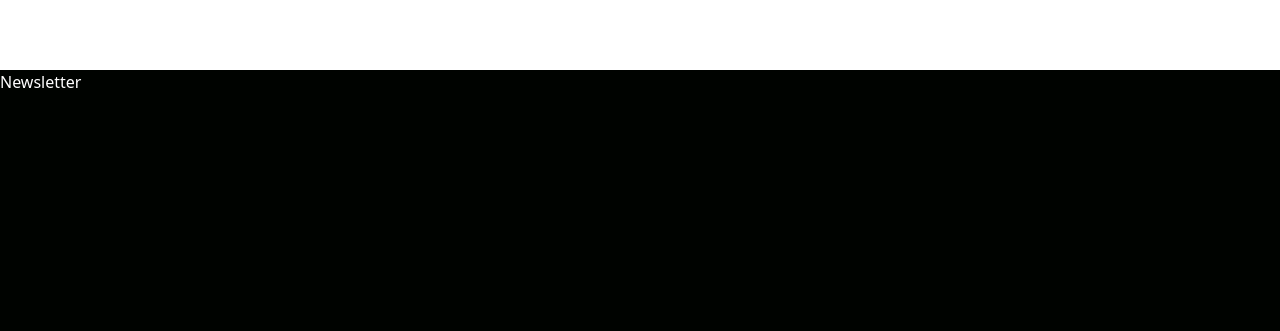
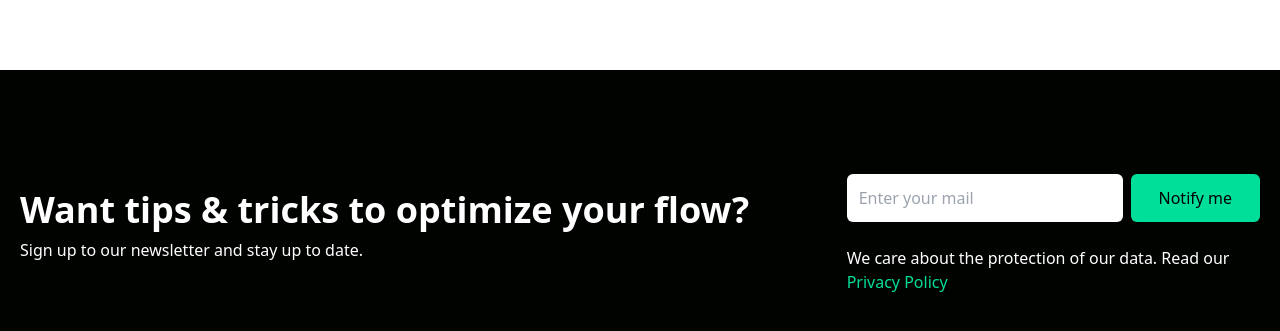
Before and after one commit to theheemmanuel/React-Tailwind, a React (Vite) app: page / in a window 1280 px wide. Shown: the part 1265-1596 px from the top of the page. Before the commit the page ends 1359 px from the top, so only its background shows below. Built offline with nearby package versions, Linux system fonts and the light colour scheme.

Commit message:
hover effects

```diff
--- a/src/components/Newsletter.tsx
+++ b/src/components/Newsletter.tsx
@@ -1,7 +1,34 @@
 import React from "react";
 
 const Newsletter = () => {
-  return <div>Newsletter</div>;
+  return (
+    <div className="w-full text-white py-16">
+      <div className="max-w-[1240px] mx-auto grid lg:grid-cols-3 items-center">
+        <div className="lg:col-span-2">
+          <h1 className="md:text-4xl sm:text-3xl text-2xl font-bold py-2">
+            Want tips & tricks to optimize your flow?
+          </h1>
+          <p>Sign up to our newsletter and stay up to date.</p>
+        </div>
+        <div className="my-4">
+          <div className="flex flex-col sm:flex-row items-center justify-between w-full">
+            <input
+              className="p-3 rounded-md text-black w-full font-b"
+              type="email"
+              placeholder="Enter your mail"
+            />
+            <button className="mx-auto bg-[#00DF9a] w-[200px] rounded-md font-medium sm:ml-2 my-6 py-3 text-black">
+              Notify me
+            </button>
+          </div>
+          <p className="">
+            We care about the protection of our data. Read our{" "}
+            <span className="text-[#00df9a]"> Privacy Policy</span>
+          </p>
+        </div>
+      </div>
+    </div>
+  );
 };
 
 export default Newsletter;
--- a/src/index.css
+++ b/src/index.css
@@ -1,4 +1,5 @@
 body {
   background-color: #000300;
   color: white;
+  /* font-family: monospace; */
 }
```
